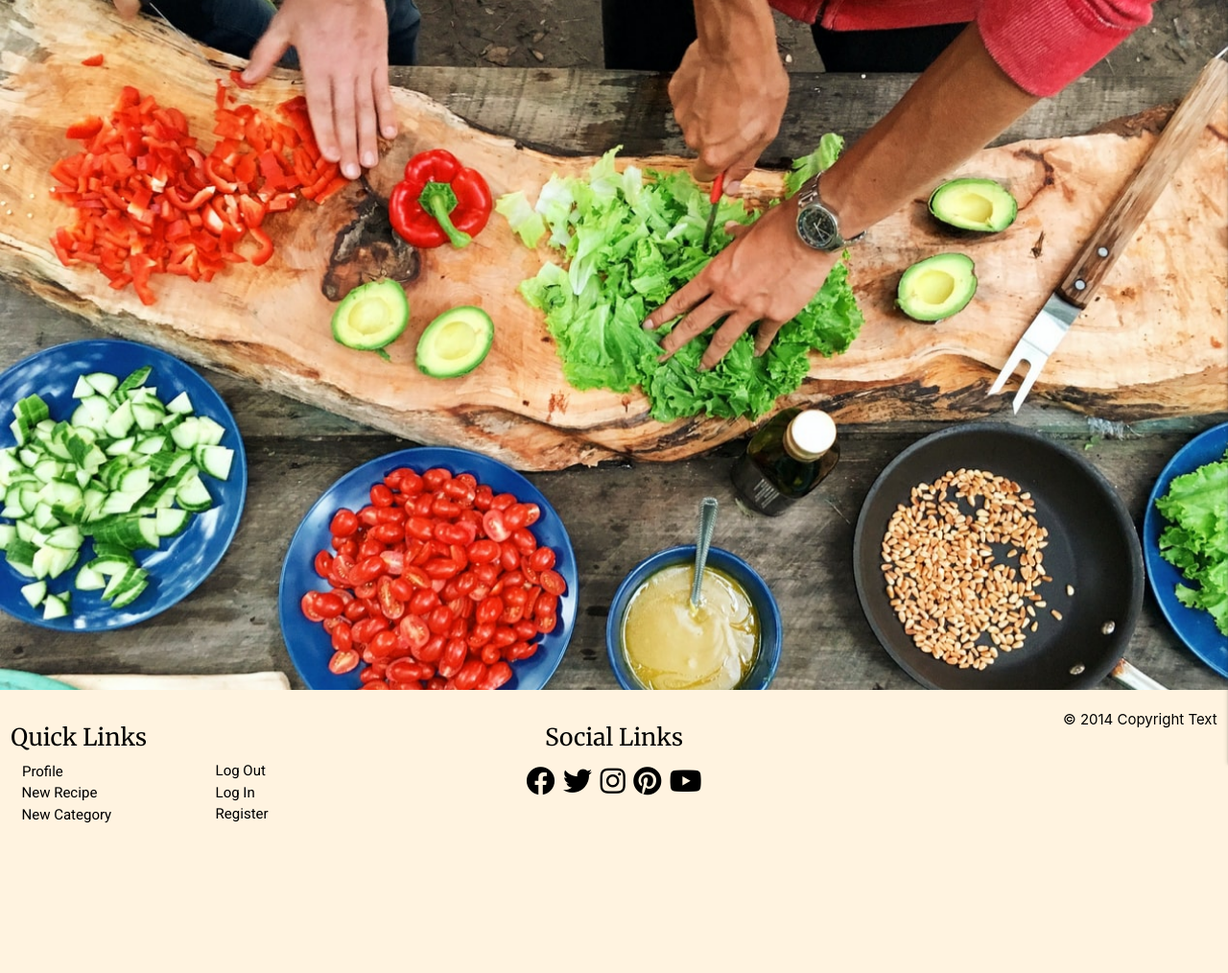
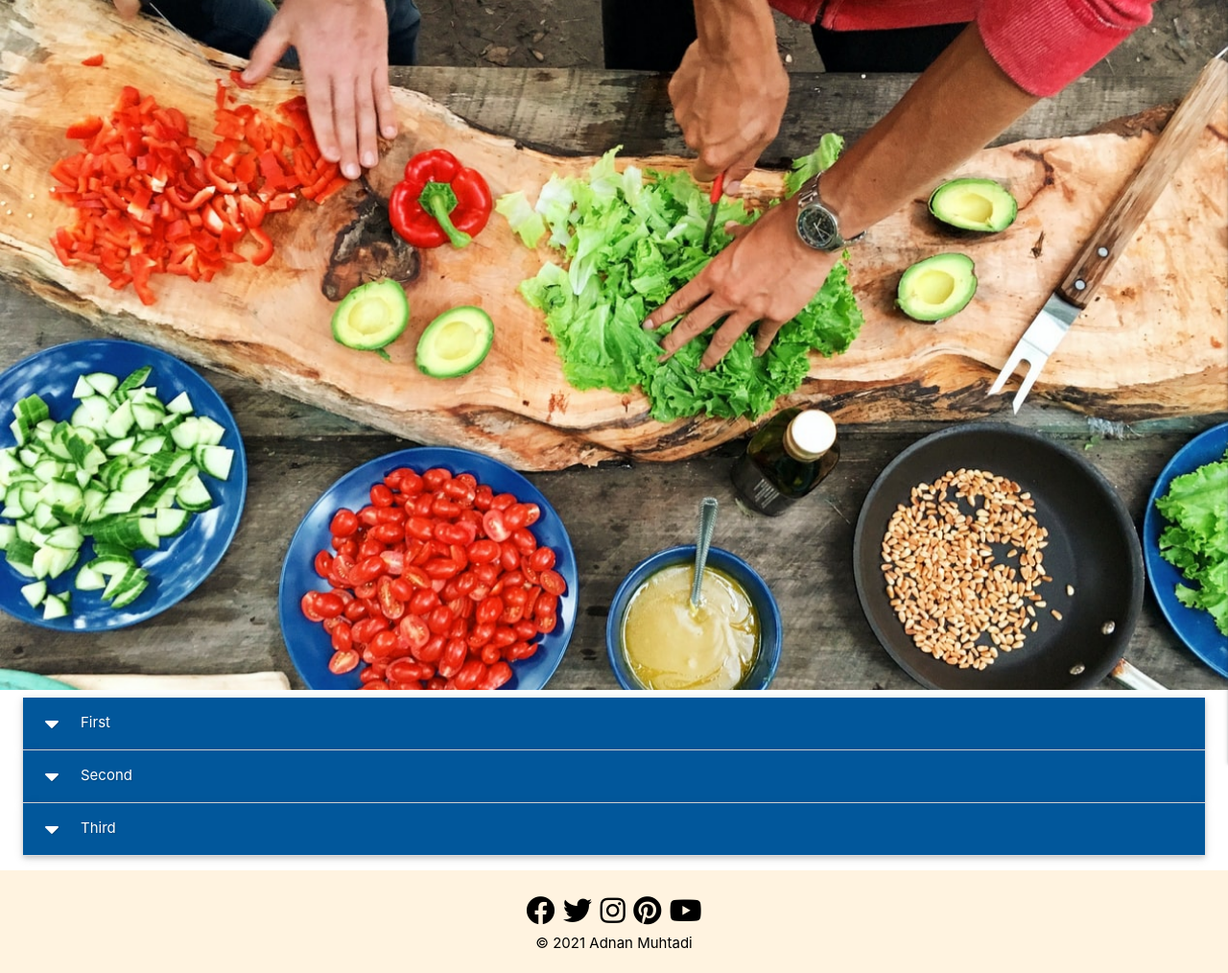
Before and after one commit to adnanmuhtadi/milestone-project-3, a Flask app: page / in a window 1280 px wide. Shown: the part 65-1079 px from the top of the page at 96% size. Before the commit the page ends 923 px from the top, so only its background shows below. Run offline with Flask 2, Linux system fonts and the light colour scheme; data that the repository does not hold is empty; some libraries are stand-ins or nearby versions.

Commit message:
Mod - Added the collapsible recipe setup
Added the collapsible recipes that will appear in the drop down.

```diff
--- a/static/js/script.js
+++ b/static/js/script.js
@@ -3,6 +3,8 @@ $(document).ready(function () {
     $(".sidenav").sidenav({ edge: "right" });
     //for the carousel
     $(".carousel").carousel();
+    //for the recipes
+    $('.collapsible').collapsible();
 
     //Carousel function which would go round on a set timer
     setInterval(function () {
--- a/templates/base.html
+++ b/templates/base.html
@@ -69,36 +69,20 @@
         {% endwith %}
     </section>
 
-
         {% block content %}
         {% endblock %}
 
-
     <footer class="page-footer black-text orange lighten-5">
             <div class="row">
-                <div class="shortcuts col s12 m4 l4">
-                    <h5 class="footer-title">Quick Links</h5>
-                    <ul class="quicklinks col s4 m6">
-                        <li><a class="hvr-grow" href="#">Profile</a></li>
-                        <li><a href="#">New Recipe</a></li>
-                        <li><a href="#">New Category</a></li>
-                    </ul>
-                    <ul class=" quicklinks col s4 m6">
-                        <li><a href="#">Log Out</a></li>
-                        <li><a href="#">Log In</a></li>
-                        <li><a href="#">Register</a></li>
-                    </ul>
-                </div>
-                <div class="social-media col s12 m4 l4 center">
-                    <h5 class="footer-title">Social Links</h5>
+                <div class="social-media col s12 center">
                     <a href="https://www.facebook.com/"><i class="fab fa-facebook"></i></a>
                     <i class="fab fa-twitter"></i>
                     <i class="fab fa-instagram"></i>
                     <i class="fab fa-pinterest"></i>
                     <i class="fab fa-youtube"></i>
                 </div>
-                <div class="col s12 m4 l4">
-                    <p class="copyright right">© 2014 Copyright Text</p>
+                <div class="copyright col s12 center">
+                    <p>© 2021 Adnan Muhtadi</p>
                 </div>
             </div>
     </footer>
--- a/templates/recipes.html
+++ b/templates/recipes.html
@@ -15,4 +15,19 @@
         {{ recipe.is_share }}<br>
     {% endfor %}
 
+    <ul class="collapsible popout">
+        <li>
+            <div class="collapsible-header white-text light-blue darken-4 text-shadow"><i class="fas fa-caret-down"></i>First</div>
+            <div class="collapsible-body"><span>Lorem ipsum dolor sit amet.</span></div>
+        </li>
+        <li>
+            <div class="collapsible-header white-text light-blue darken-4 text-shadow"><i class="fas fa-caret-down"></i>Second</div>
+            <div class="collapsible-body"><span>Lorem ipsum dolor sit amet.</span></div>
+        </li>
+        <li>
+            <div class="collapsible-header white-text light-blue darken-4 text-shadow"><i class="fas fa-caret-down"></i>Third</div>
+            <div class="collapsible-body"><span>Lorem ipsum dolor sit amet.</span></div>
+        </li>
+    </ul>
+
 {% endblock %}
```
